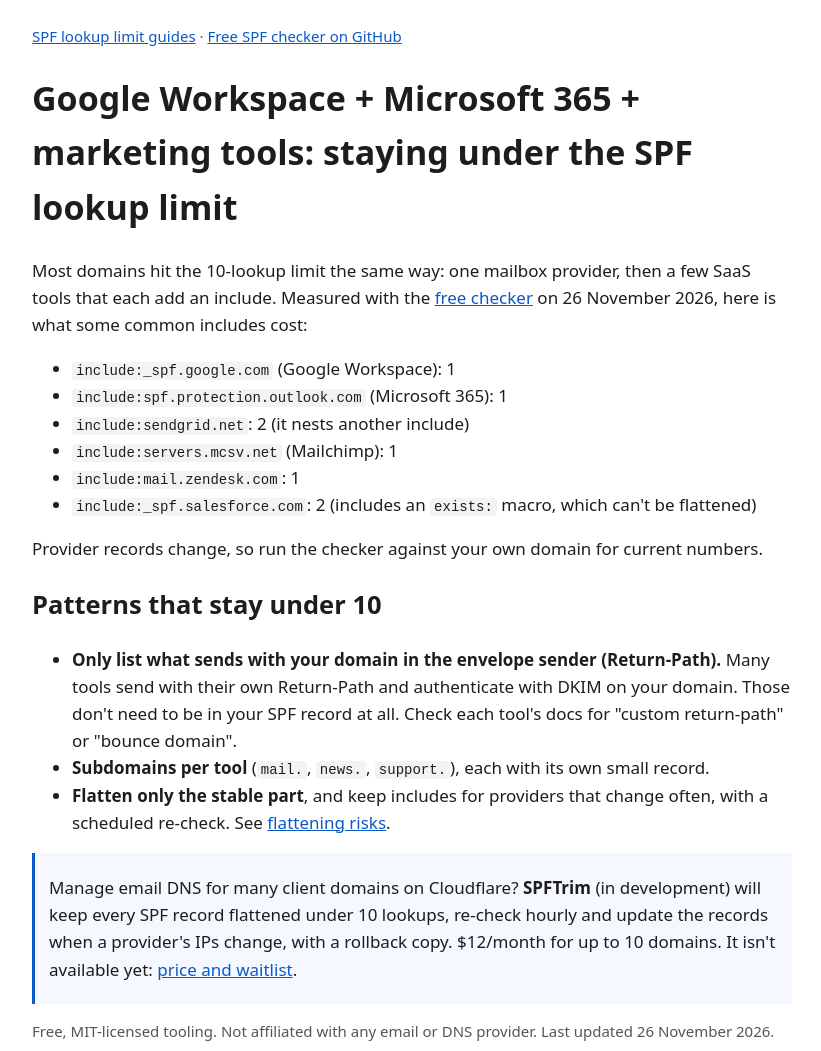
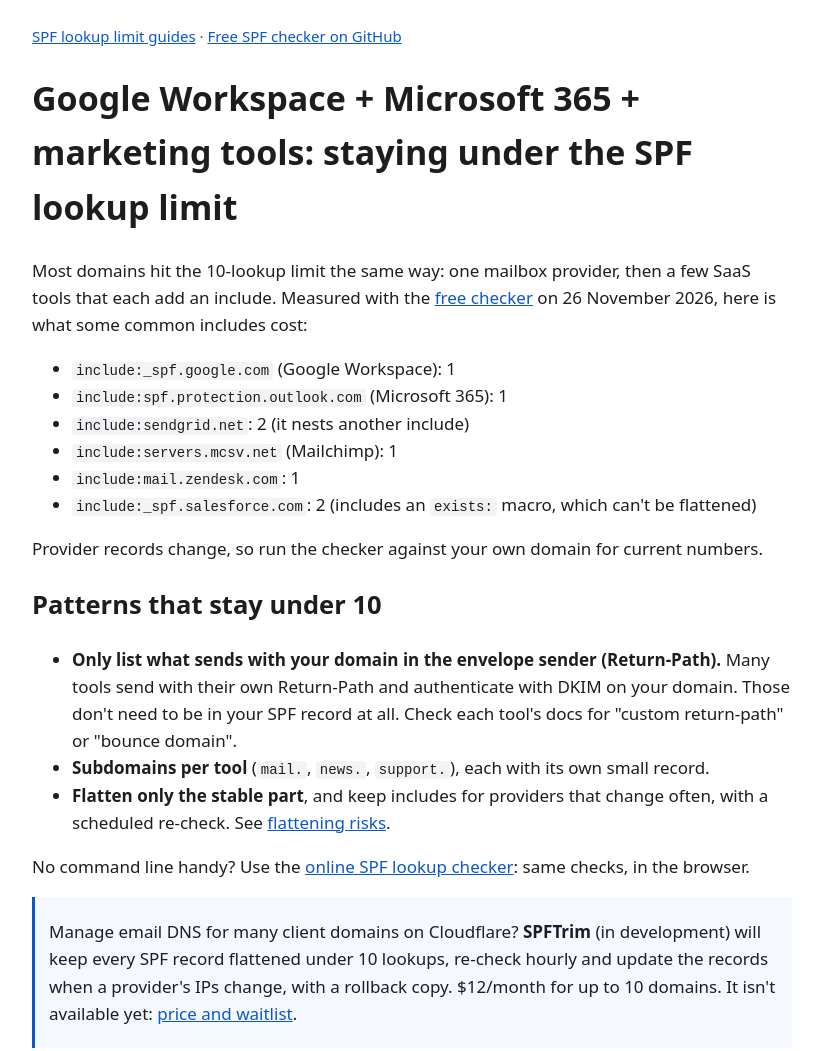
Before and after one commit to truone01/spf-lookup-check, a plain HTML site: page docs/google-workspace-microsoft-365-spf-limit.html in a window 1280 px wide. Shown: the top 1051 px of the page, without its empty margins (228-1049 px from the left). Drawn offline with Linux system fonts and the light colour scheme.

Commit message:
Link the online checker

```diff
--- a/docs/google-workspace-microsoft-365-spf-limit.html
+++ b/docs/google-workspace-microsoft-365-spf-limit.html
@@ -16,6 +16,7 @@
 <ul><li><strong>Only list what sends with your domain in the envelope sender (Return-Path).</strong> Many tools send with their own Return-Path and authenticate with DKIM on your domain. Those don't need to be in your SPF record at all. Check each tool's docs for "custom return-path" or "bounce domain".</li>
 <li><strong>Subdomains per tool</strong> (<code>mail.</code>, <code>news.</code>, <code>support.</code>), each with its own small record.</li>
 <li><strong>Flatten only the stable part</strong>, and keep includes for providers that change often, with a scheduled re-check. See <a href="spf-flattening-risks.html">flattening risks</a>.</li></ul>
+<p>No command line handy? Use the <a href="https://spftrim.2-29-18-178.sslip.io/spf-lookup-checker?ref=ghpages">online SPF lookup checker</a>: same checks, in the browser.</p>
 <aside><p>Manage email DNS for many client domains on Cloudflare? <strong>SPFTrim</strong> (in development) will keep every SPF record flattened under 10 lookups, re-check hourly and update the records when a provider's IPs change, with a rollback copy. $12/month for up to 10 domains. It isn't available yet: <a href="https://spftrim.2-29-18-178.sslip.io/?ref=ghpages">price and waitlist</a>.</p></aside>
 </main>
 <footer><p>Free, MIT-licensed tooling. Not affiliated with any email or DNS provider. Last updated 26 November 2026.</p></footer>
```
Also changed, not shown: docs/index.html (+1 -0 lines), docs/spf-flattening-risks.html (+1 -0 lines), docs/spf-too-many-dns-lookups.html (+1 -0 lines), 1 other file.
